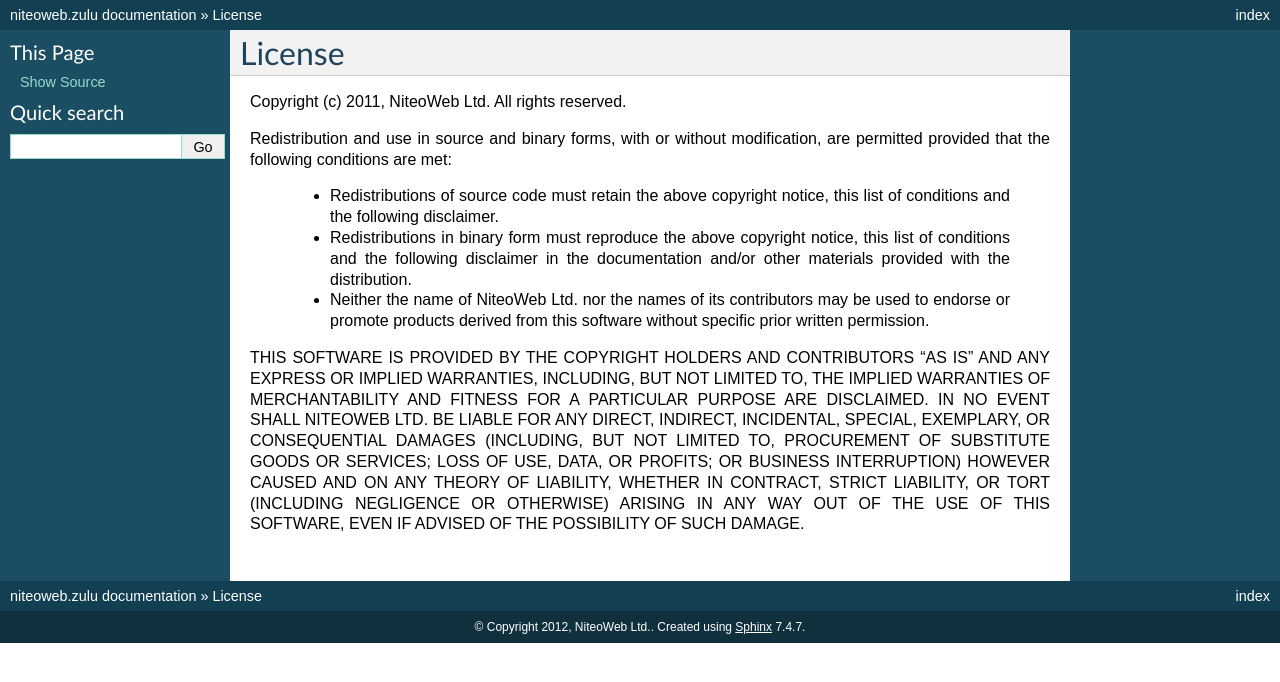
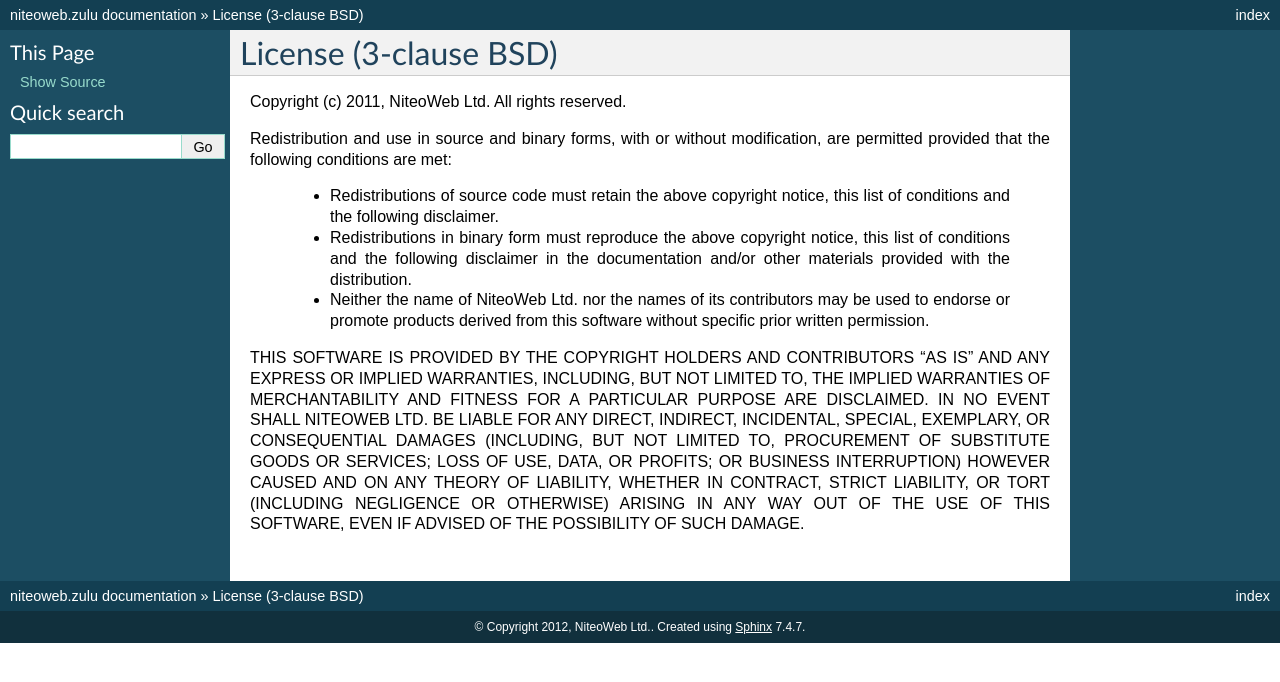
Before and after one commit to teamniteo/niteoweb.skel.plone, a Sphinx documentation site: the page built from docs/LICENSE.rst, in a window 1280 px wide. Shown: the top 682 px of the page. Built offline with Sphinx 7.4.7, drawn with Linux system fonts in a browser that asks for light colours.

Commit message:
have license type in the title

```diff
--- a/docs/LICENSE.rst
+++ b/docs/LICENSE.rst
@@ -1,5 +1,5 @@
-License
-=======
+License (3-clause BSD)
+======================
 
 Copyright (c) 2011, NiteoWeb Ltd.
 All rights reserved.
```
